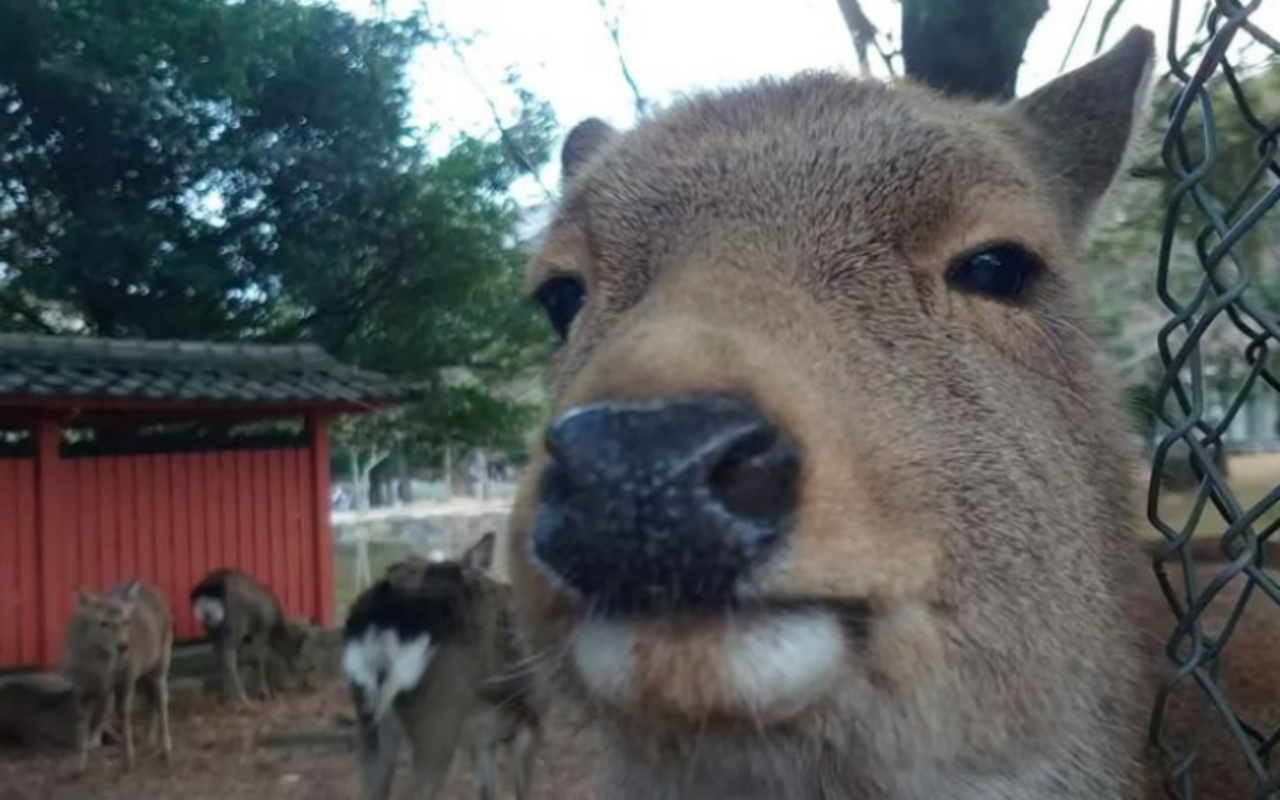
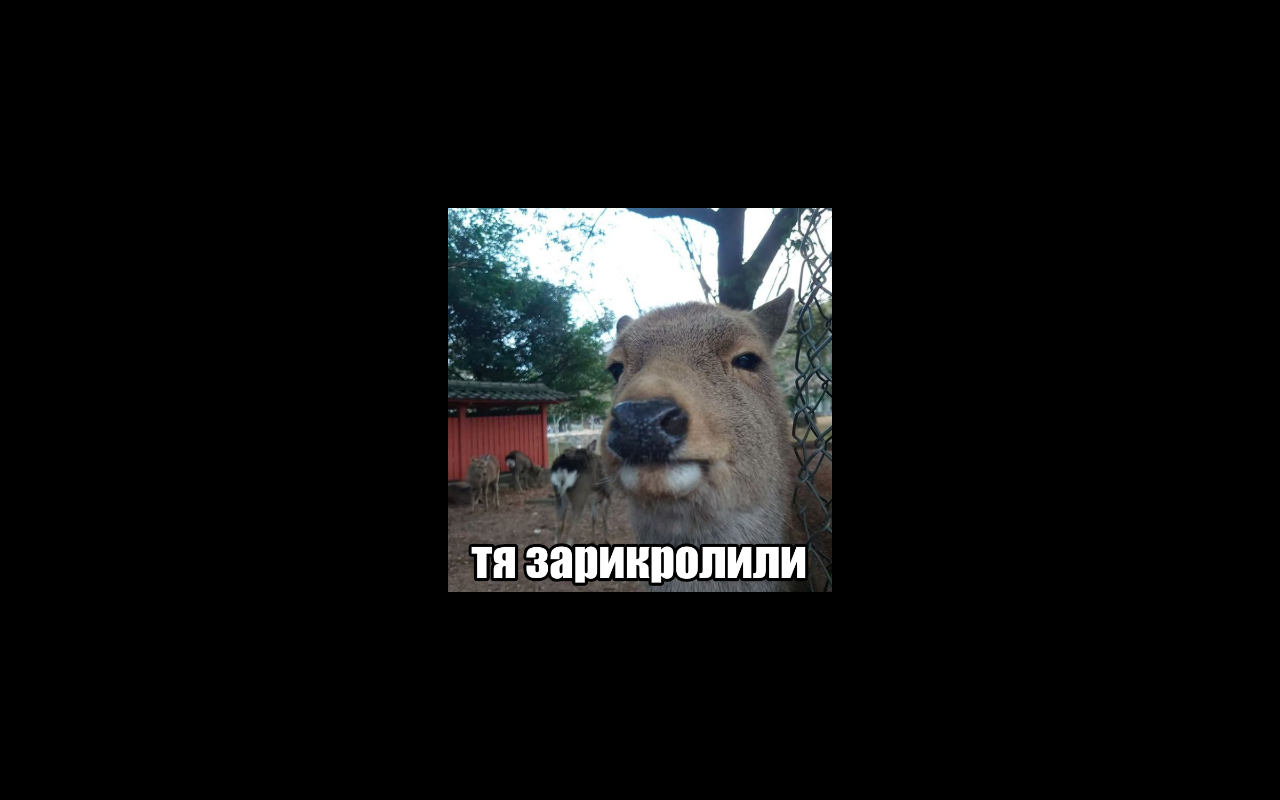
Before and after one commit to PandaX1337/Horrorsite, a plain HTML site: page index.html in a window 1280 px wide. Drawn offline with Linux system fonts and the light colour scheme.

Commit message:
Update index.html

```diff
--- a/index.html
+++ b/index.html
@@ -8,7 +8,7 @@
         *{margin:0;padding:0;box-sizing:border-box;}
         body,html{width:100%;height:100%;overflow:hidden;background:#000;}
         .png-container{position:fixed;top:0;left:0;width:100%;height:100%;background:#000;display:flex;justify-content:center;align-items:center;}
-        .png-container img{width:100%;height:100%;object-fit:cover;}
+        .png-container img{width:30%;height:auto;object-fit:contain;}
     </style>
 </head>
 <body>
```
